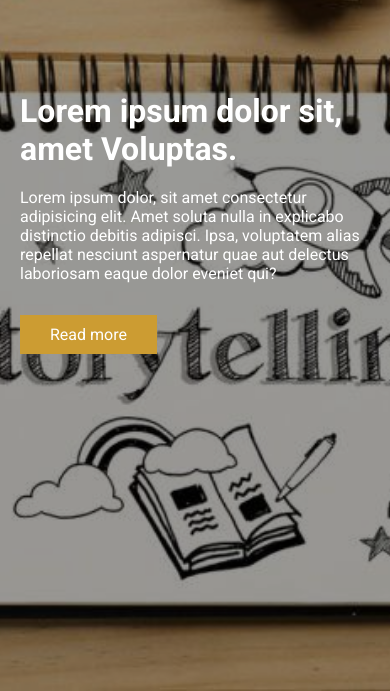
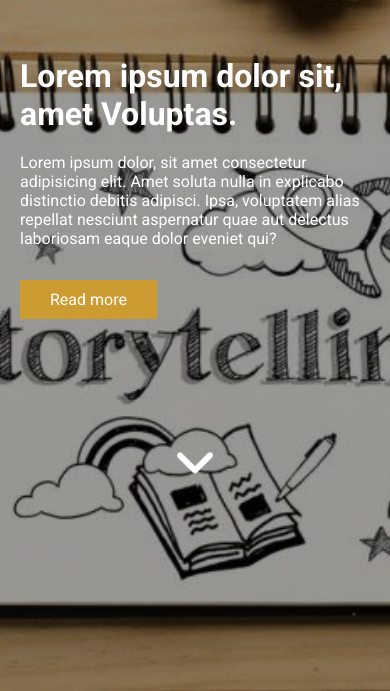
Before and after one commit to 221110/storily-project, a plain HTML site: page index.html in a window 390 px wide. Shown: the part 153-844 px from the top of the page. Drawn offline with Linux system fonts and the light colour scheme.

Commit message:
'bugs_are_fixed'

```diff
--- a/index.html
+++ b/index.html
@@ -55,6 +55,9 @@
                     <p>Lorem ipsum dolor, sit amet consectetur adipisicing elit. Amet soluta nulla in explicabo distinctio debitis adipisci. Ipsa, voluptatem alias repellat nesciunt aspernatur quae aut delectus laboriosam eaque dolor eveniet qui?</p>
                     <a href="#about-us">Read more</a>
                 </div>
+                <a href="#about-us" class="home-angle">
+                    <svg xmlns="http://www.w3.org/2000/svg" viewBox="0 0 448 512"><!--!Font Awesome Free 6.5.1 by @fontawesome - https://fontawesome.com License - https://fontawesome.com/license/free Copyright 2024 Fonticons, Inc.--><path d="M201.4 342.6c12.5 12.5 32.8 12.5 45.3 0l160-160c12.5-12.5 12.5-32.8 0-45.3s-32.8-12.5-45.3 0L224 274.7 86.6 137.4c-12.5-12.5-32.8-12.5-45.3 0s-12.5 32.8 0 45.3l160 160z"/></svg>
+                </a>
             </div>
         </section>
         <section id="about-us">
--- a/js/main.js
+++ b/js/main.js
@@ -7,3 +7,9 @@ hamburger.addEventListener('click', () => {
 close.addEventListener('click', () => {
     document.querySelector('.navbar-link').style.right = '-100%';
 })
+
+document.querySelectorAll('.navbar-link-item').forEach(el => {
+    el.addEventListener('click', () => {
+        document.querySelector('.navbar-link').style.right = '-100%';
+    })
+});
--- a/styles/style.css
+++ b/styles/style.css
@@ -115,10 +115,13 @@ nav {
     z-index: 1;
     background-color: rgba(0, 0, 0, .4);
 }
-
+#home .container {
+    position: relative;
+}
 .home {
     padding-top: calc(20%);
     max-width: 760px;
+    margin-bottom: calc(10%)
 }
 
 .home h1 {
@@ -147,6 +150,34 @@ nav {
     background-color: #cc9c32;
     cursor: pointer;
     z-index: 10;
+}
+
+.home-angle {
+    width: 100%;
+    display: block;
+    text-align: center;
+}
+
+.home-angle svg {
+    position: relative;
+    width: 48px;
+    height: 48px;
+    fill: #fff;
+    z-index: 100;
+    cursor: pointer;
+    animation: moveAngle 1.2s ease-in-out infinite;
+}
+
+@keyframes moveAngle {
+    0% {
+        transform: translate(0);
+    }
+    50% {
+        transform: translateY(10px);
+    }
+    100% {
+        transform: translateY(0);
+    }
 }
 
 #about-us {
@@ -315,6 +346,14 @@ footer {
     #home {
         background-position: 0 0;
     }
+    .home {
+        margin-bottom: 6%;
+    }
+}
+@media (max-width: 1100px) {
+    .home {
+        margin-bottom: 10%;
+    }
 }
 @media (max-width: 1000px) {
     #home {
@@ -322,8 +361,8 @@ footer {
     }
     .home {
         padding-top: calc(30%);
+        margin-bottom: 4%;
     }
-
     .about-us {
         grid-template-columns: 1fr;
         row-gap: 24px;
@@ -331,6 +370,9 @@ footer {
 }
 
 @media (max-width: 920px) {
+    .home {
+        margin-bottom: 8%;
+    }
     .navbar {
         grid-template-columns: 1fr 1fr;
     }
@@ -362,8 +404,8 @@ footer {
     .navbar-link-item.close {
         display: block;
         position: absolute;
-        top: 24px;
-        right: 24px;
+        top: 5px;
+        right: 20px;
         width: 24px;
         height: 24px;
     }
@@ -416,9 +458,16 @@ footer {
     }
 }
 
+@media (max-width: 650px) {
+    .home {
+        margin-bottom: 14%;
+    }
+}
+
 @media (max-width: 567px) {
     .home {
-        padding-top: calc(70%);
+        padding-top: calc(60%);
+        margin-bottom: 10%;
     }
     .about-us-info p {
         font-size: 16px;
@@ -445,3 +494,18 @@ footer {
         row-gap: 24px;
     }
 }
+@media (max-width: 500px) {
+    .home {
+        margin-bottom: 17%;
+    }
+}
+@media (max-width: 450px) {
+    .home {
+        margin-bottom: 25%;
+    }
+}
+@media (max-width: 400px) {
+    .home {
+        margin-bottom: 34%;
+    }
+}
```
